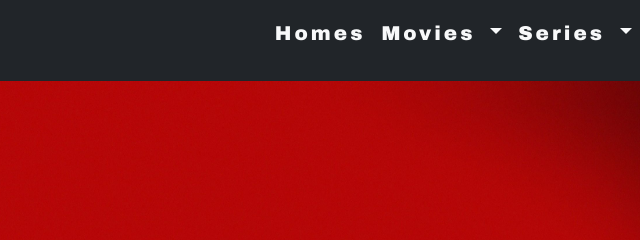
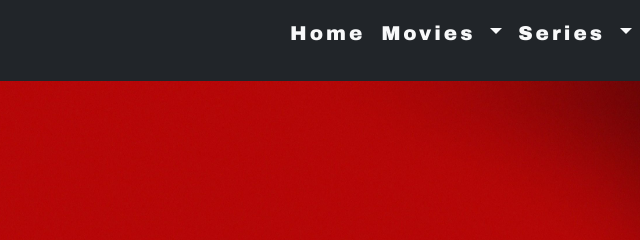
Before and after one commit to KhanQuiambao/Excercise12_Quiambao, a plain HTML site: page index.html in a window 1280 px wide. Shown: the top 240 px of the page, 353-993 px from the left. Drawn offline with nearby package versions, Linux system fonts and the light colour scheme.

Commit message:
Commit Changes

```diff
--- a/index.html
+++ b/index.html
@@ -37,7 +37,7 @@
                 <ul class="navbar-nav ms-auto h5">
                     <li class="nav-item">
                         <a class="nav-link" href="">
-                            <p class="font text-light space">Homes</p>
+                            <p class="font text-light space">Home</p>
                         </a>
                     <li class="nav-item dropdown">
                         <a class="nav-link dropdown-toggle font text-light space" href="" id="dropdownsample" data-bs-toggle="dropdown">
```
